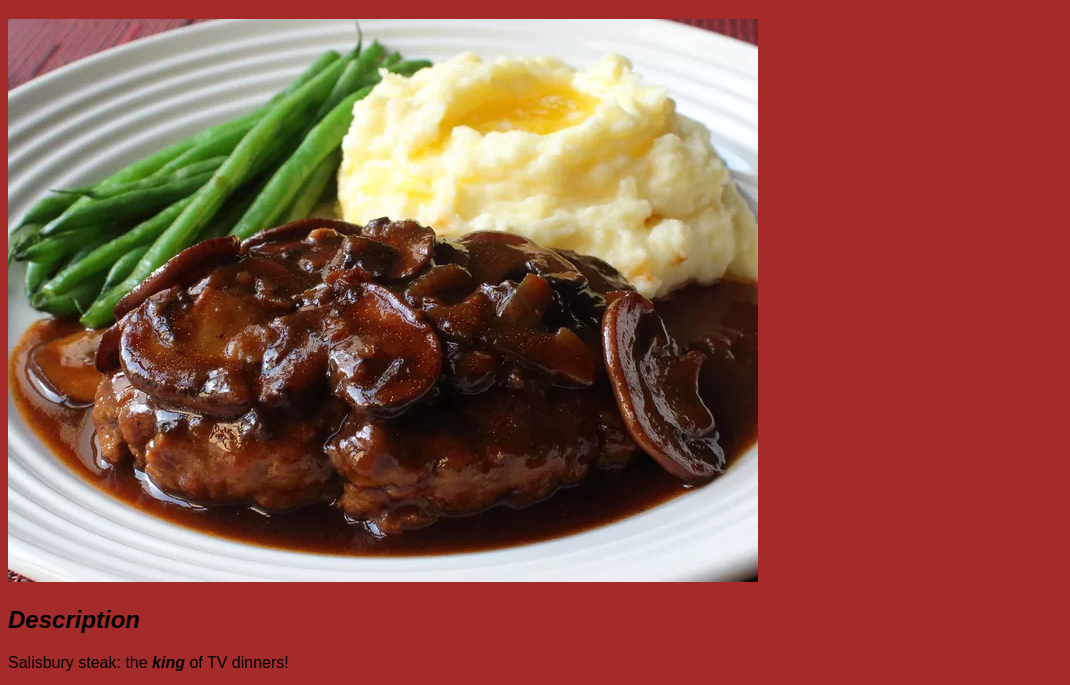
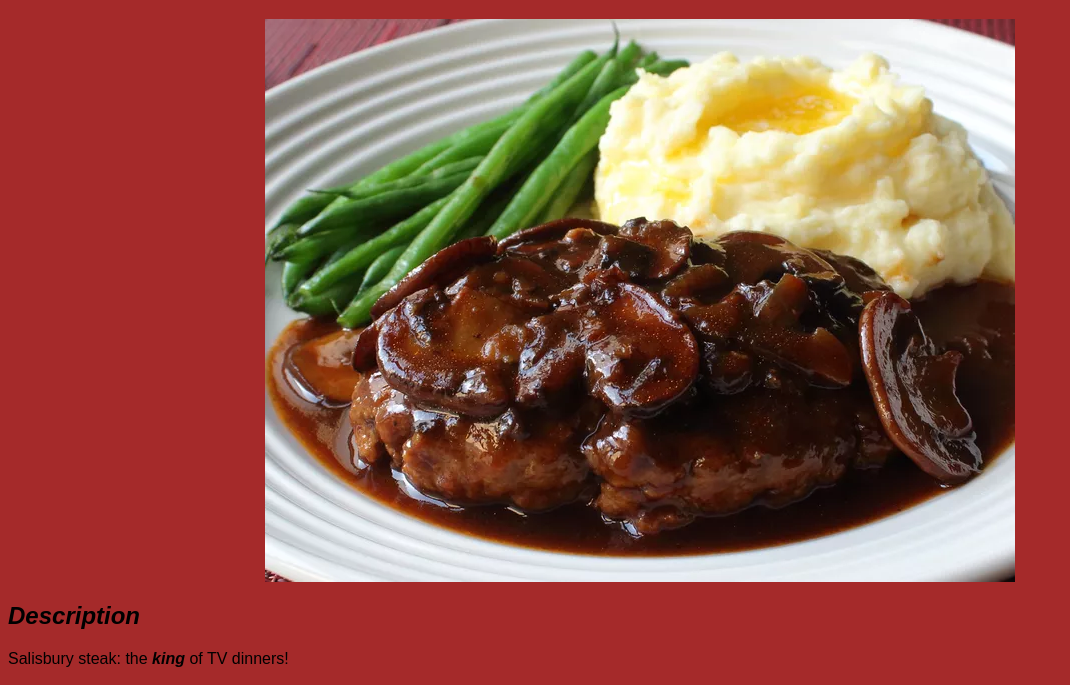
Before and after one commit to DJhabibi04/odin-recipes, a plain HTML site: page Recipes/salisbury-steak.html in a window 1280 px wide. Shown: the part 87-772 px from the top of the page, without its empty margins (0-1070 px from the left). Drawn offline with Linux system fonts and the light colour scheme.

Commit message:
Add images class

```diff
--- a/style.css
+++ b/style.css
@@ -21,6 +21,11 @@ font-style: italic;
 .chickenpage
 {background-color: burlywood;}
 
+.images
+{display: block;
+margin-left: auto;
+margin-right: auto;}
+
 .steakpage
 {background-color: brown;}
 
```
